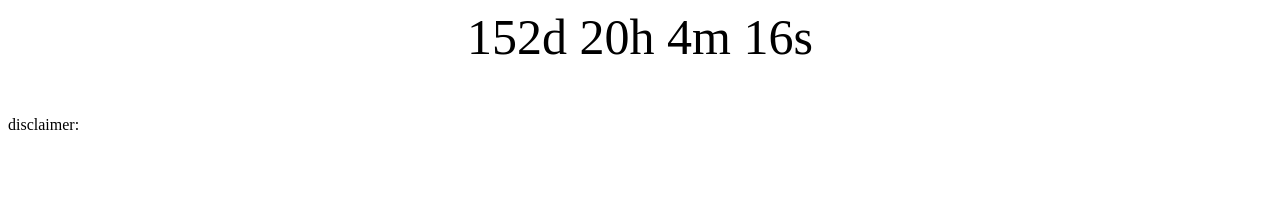
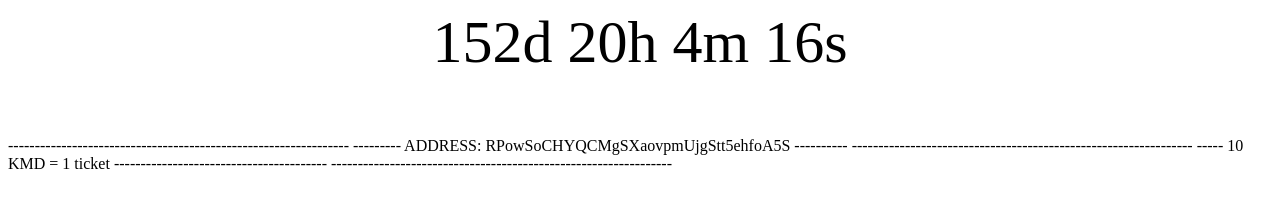
Before and after one commit to h2343v3v/fasfasf3.github.io, a plain HTML site: page index.html in a window 1280 px wide. Drawn offline with Linux system fonts and the light colour scheme.

Commit message:
Update index.html

```diff
--- a/index.html
+++ b/index.html
@@ -45,19 +45,11 @@ var x = setInterval(function() {
 }, 1000);
 </script>
 
-</body>
-</html>
 
-<style>
-p {
-  text-align: center;
-  font-size: 50px;
-  margin-top: 0px;
-}
 ----------------------------------------------------------------
 --------- ADDRESS: RPowSoCHYQCMgSXaovpmUjgStt5ehfoA5S ----------
 ----------------------------------------------------------------
 ----- 10 KMD = 1 ticket ----------------------------------------
-</style>
-
-disclaimer:
+----------------------------------------------------------------
+</body>
+</html>
```
